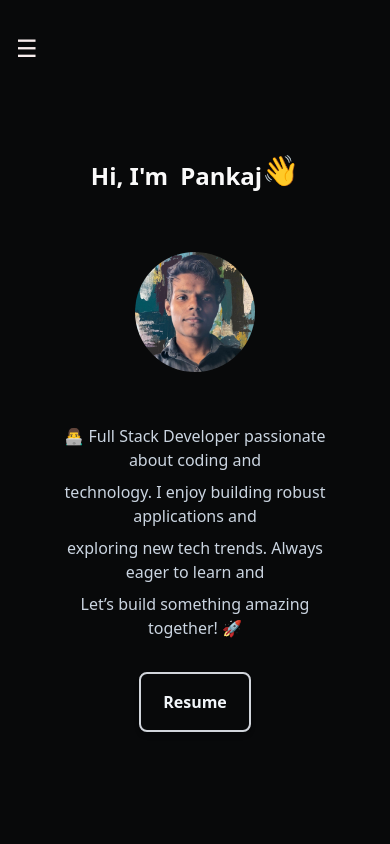
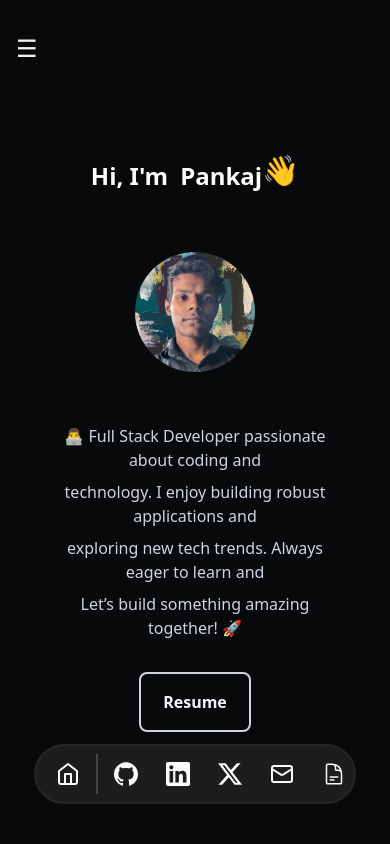
Before and after one commit to PankajKumardev/portfolio-frontend, a React (Vite) app: page / in a window 390 px wide. Shown: the top 844 px of the page. Built offline with nearby package versions, Linux system fonts and the light colour scheme.

Commit message:
Update SocialCards.jsx

```diff
--- a/src/components/SocialCards.jsx
+++ b/src/components/SocialCards.jsx
@@ -1,6 +1,6 @@
 export const SocialCards = () => {
     return (
-      <div className="fixed bottom-0 left-0 right-0 flex justify-center  hidden md:block md:justify-center md:flex  lg:block lg:justify-center lg:flex">
+      <div className="fixed bottom-0 left-0 right-0 flex justify-center  md:block md:justify-center md:flex  lg:block lg:justify-center lg:flex">
 
         <div className="  box-border md:h-18  sm:h-18 d:w-[22%] border-2 border-[#262626] rounded-full mb-10 bg-[#1d1d1d] transition-transform duration-300 transform hover:scale-105">
 
```
